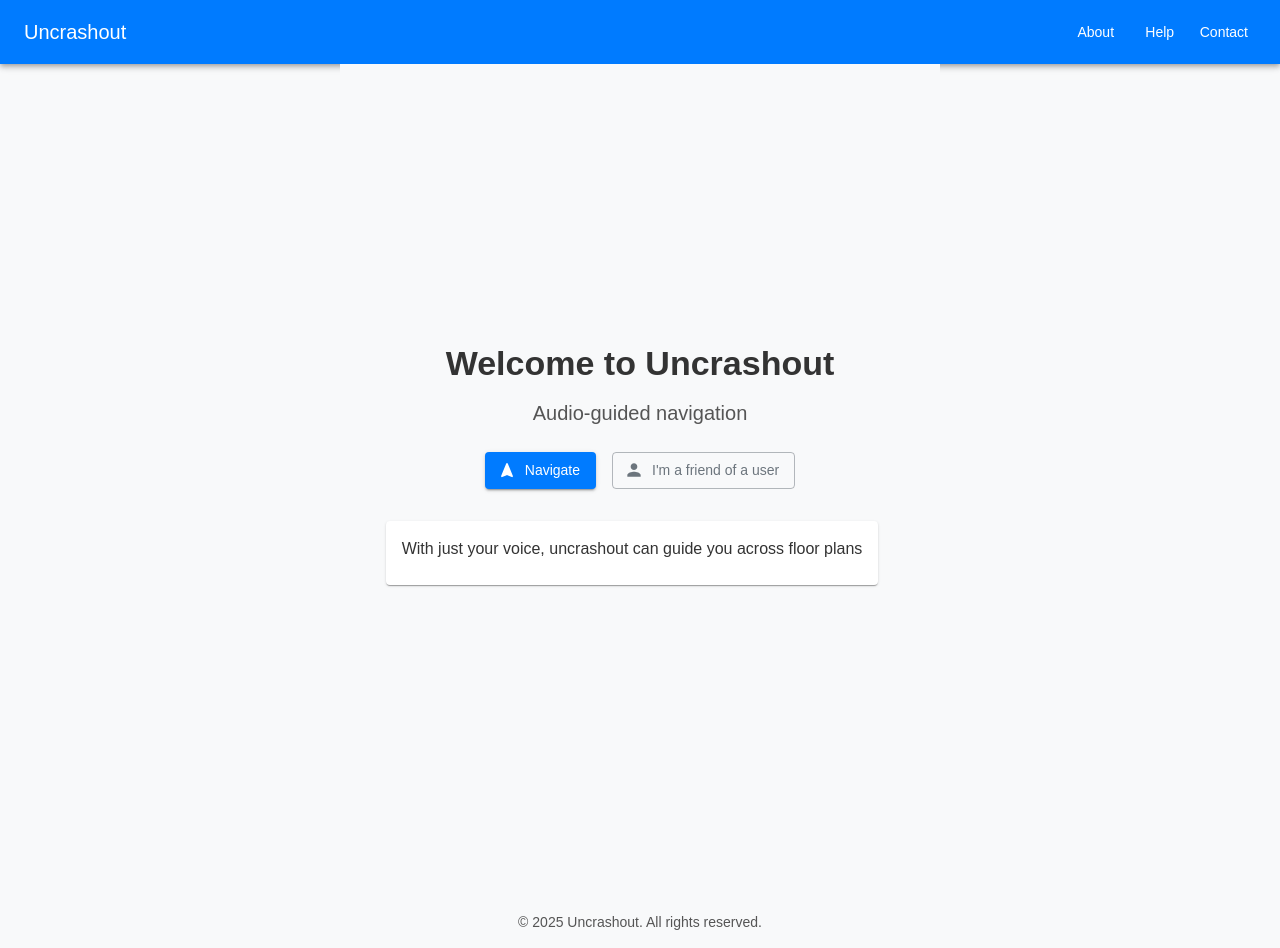
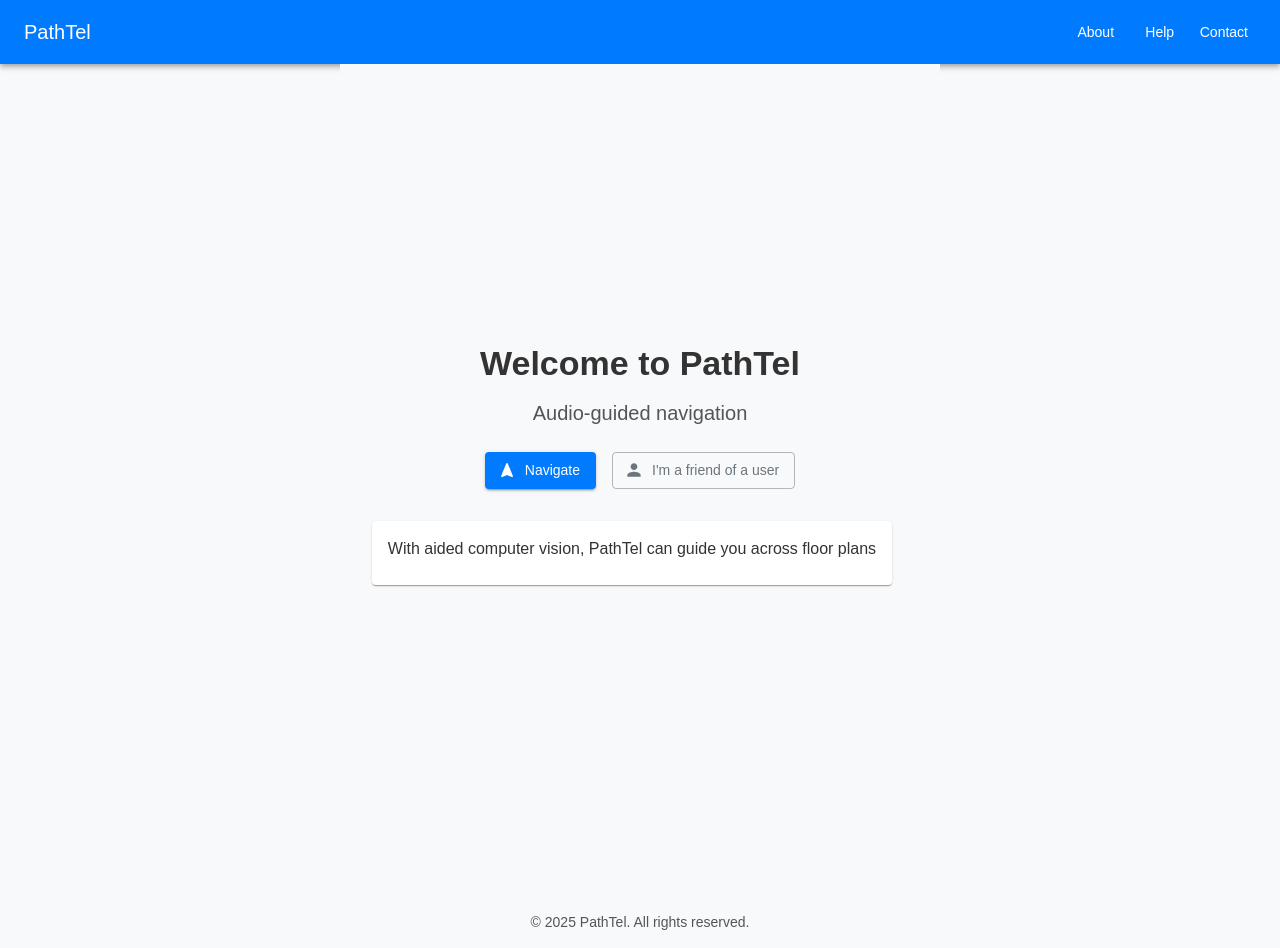
Before and after one commit to LukeWang2/PathTel, a React (Vite) app in the folder uncrash_GUI/: page / in a window 1280 px wide. Built offline with nearby package versions, Linux system fonts and the light colour scheme; no server answers.

Commit message:
hadrien changes

```diff
--- a/uncrash_GUI/src/App.jsx
+++ b/uncrash_GUI/src/App.jsx
@@ -62,7 +62,7 @@ function App() {
       <AppBar position="static">
         <Toolbar>
           <Typography variant="h6" style={{ flexGrow: 1 }}>
-            Uncrashout
+            PathTel
           </Typography>
           <Button color="inherit">About</Button>
           <Button color="inherit">Help</Button>
@@ -89,7 +89,7 @@ function App() {
               }}
             >
               <Typography variant="h4" gutterBottom color="text.primary">
-                Welcome to Uncrashout
+                Welcome to PathTel
               </Typography>
               <Typography variant="h6" color="text.secondary" gutterBottom>
                 Audio-guided navigation
@@ -134,7 +134,7 @@ function App() {
                   <Card>
                     <CardContent>
                       <Typography variant="body1">
-                        With just your voice, uncrashout can guide you across floor plans
+                        With aided computer vision, PathTel can guide you across floor plans
                       </Typography>
                     </CardContent>
                   </Card>
@@ -152,7 +152,7 @@ function App() {
       {/* Footer */}
       <Box mt={4} py={2} textAlign="center" bgcolor="background.default">
         <Typography variant="body2" color="text.secondary">
-          © 2025 Uncrashout. All rights reserved.
+          © 2025 PathTel. All rights reserved.
         </Typography>
       </Box>
     </ThemeProvider>
```
